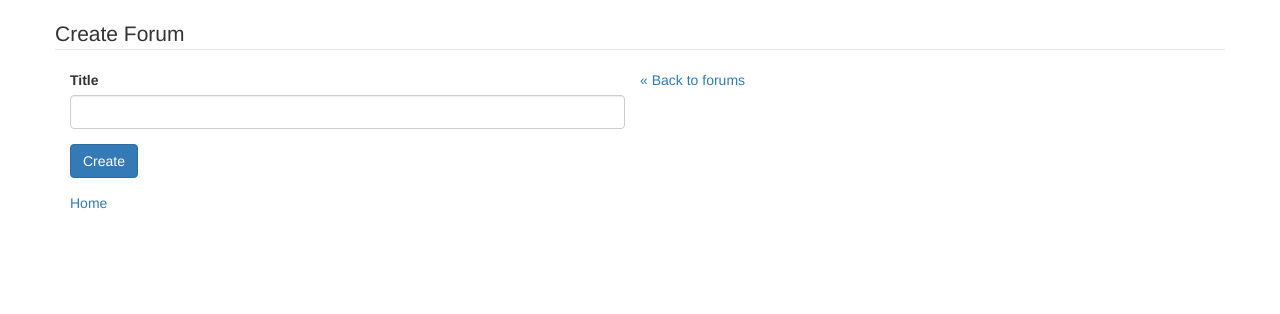
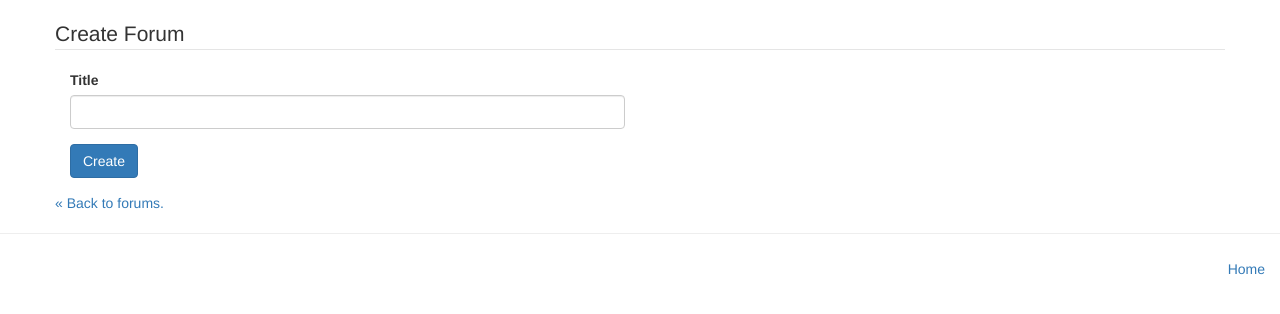
Before and after one commit to Waiyaki/django-by-example-forum, a Django app: page /forum/create_forum/ in a window 1280 px wide. Shown: the part 51-365 px from the top of the page. Run offline with Django 3.2, Linux system fonts and the light colour scheme; the visitor is signed in with stand-in values (Sample User, id 1); some libraries are stand-ins or nearby versions.

Commit message:
Few UI changes

```diff
--- a/forum/static/css/forum.css
+++ b/forum/static/css/forum.css
@@ -10,8 +10,13 @@ body {
 }
 
 #post-content {
-    background: #ffffff;
+    background: #FFFFFF;
     padding: 10px 5px 10px 20px;
     margin-left: 5px;
     border-radius: 5px;
 }
+
+.footer {
+    padding: 0px 10px 10px 10px;
+    margin: 5px;
+}
--- a/forum/templates/forum/add_post.html
+++ b/forum/templates/forum/add_post.html
@@ -42,6 +42,6 @@
         </div>
     </div>
     <div class="pull-left">
-        <a href="{% url 'forum:thread' pk=thread.pk %}">&laquo; Back to thread</a>
+        <a href="{% url 'forum:thread' pk=thread.pk %}">&laquo; Back to thread.</a>
     </div>
 {% endblock content %}
--- a/forum/templates/forum/add_thread.html
+++ b/forum/templates/forum/add_thread.html
@@ -24,7 +24,9 @@
             </div>
         </div>
     </form>
-    <div class="pull-right">
-        <a href="{% url 'forum:forum' pk=forum.pk %}">&laquo; Back to forum</a>
+    <div class="row" style="clear: both">
+        <div class="pull-left">
+            <a href="{% url 'forum:forum' pk=forum.pk %}">&laquo; Back to forum.</a>
+        </div>
     </div>
 {% endblock content %}
--- a/forum/templates/forum/base.html
+++ b/forum/templates/forum/base.html
@@ -28,10 +28,10 @@
                     {% endblock %}
                 </div>
             </div>
-
-            <div class="footer">
-                <span><a href="/forum/">Home</a></span>
-            </div>
+        </div>
+        <hr>
+        <div class="footer pull-right">
+            <span><a href="/forum/">Home</a></span>
         </div>
     </body>
     <script type="text/javascript" src="{% static 'js/jquery-2.1.1.min.js' %}"></script>
--- a/forum/templates/forum/create_forum.html
+++ b/forum/templates/forum/create_forum.html
@@ -24,7 +24,7 @@
         </div>
     </form>
 
-    <div class="pull-left">
-        <a href="{% url 'forum:index' %}">&laquo; Back to forums</a>
+    <div class="pull-left" style="clear: both">
+        <a href="{% url 'forum:index' %}">&laquo; Back to forums.</a>
     </div>
 {% endblock content %}
--- a/forum/templates/forum/thread.html
+++ b/forum/templates/forum/thread.html
@@ -28,7 +28,8 @@
             {% for post in posts %}
                 <div class="post">
                     <h2 class="page-header">{{ post.title }}</h2>
-                    <span>| by {{ post.creator }} | {{ post.created }}</span>
+                    <div>| by {{ post.creator }} | {{ post.created }}</div>
+                    <br>
                     <div id="post-content">
                         {{ post.body | linebreaks }}
                     </div>
@@ -36,7 +37,7 @@
             {% endfor %}
         {% endif %}
         <div class="pull-left" style="clear: both">
-            <a href="{% url 'forum:forum' pk=thread.forum.pk %}">&laquo; Back to thread</a>
+            <a href="{% url 'forum:forum' pk=thread.forum.pk %}">&laquo; Back to thread.</a>
         </div>
     </div>
     {% if posts %}
```
